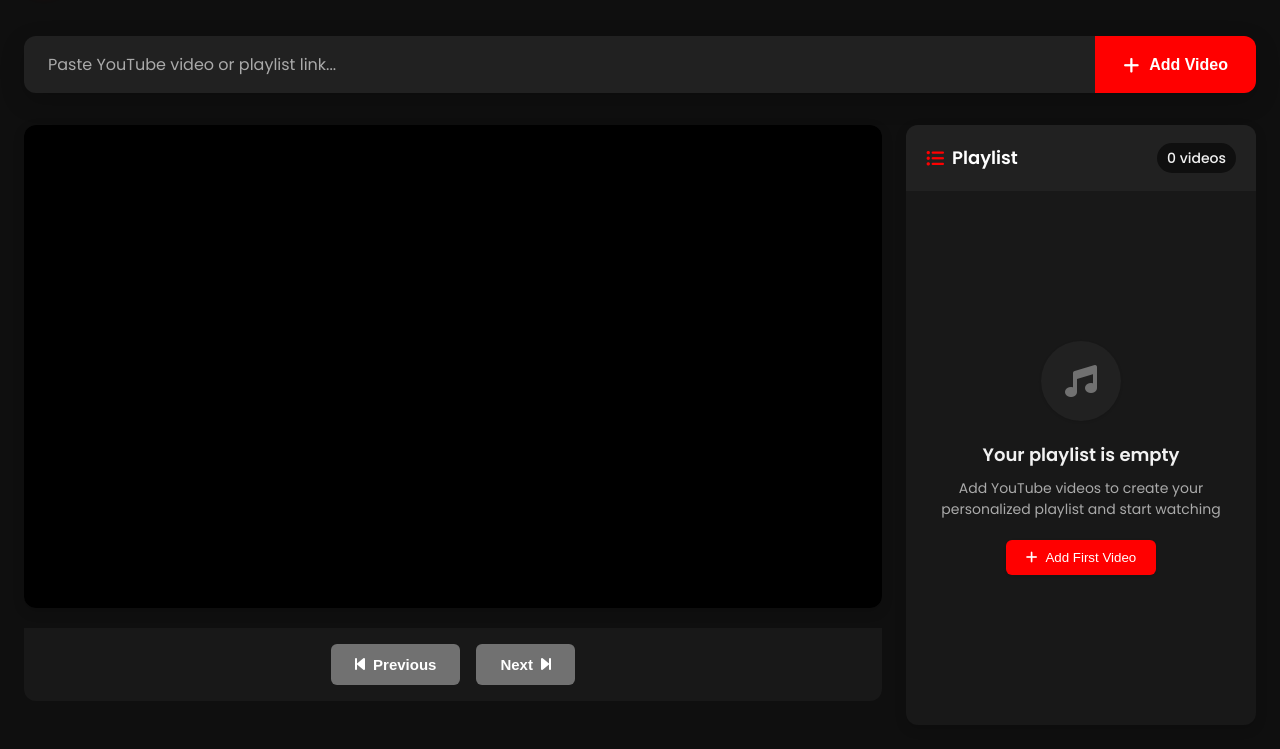
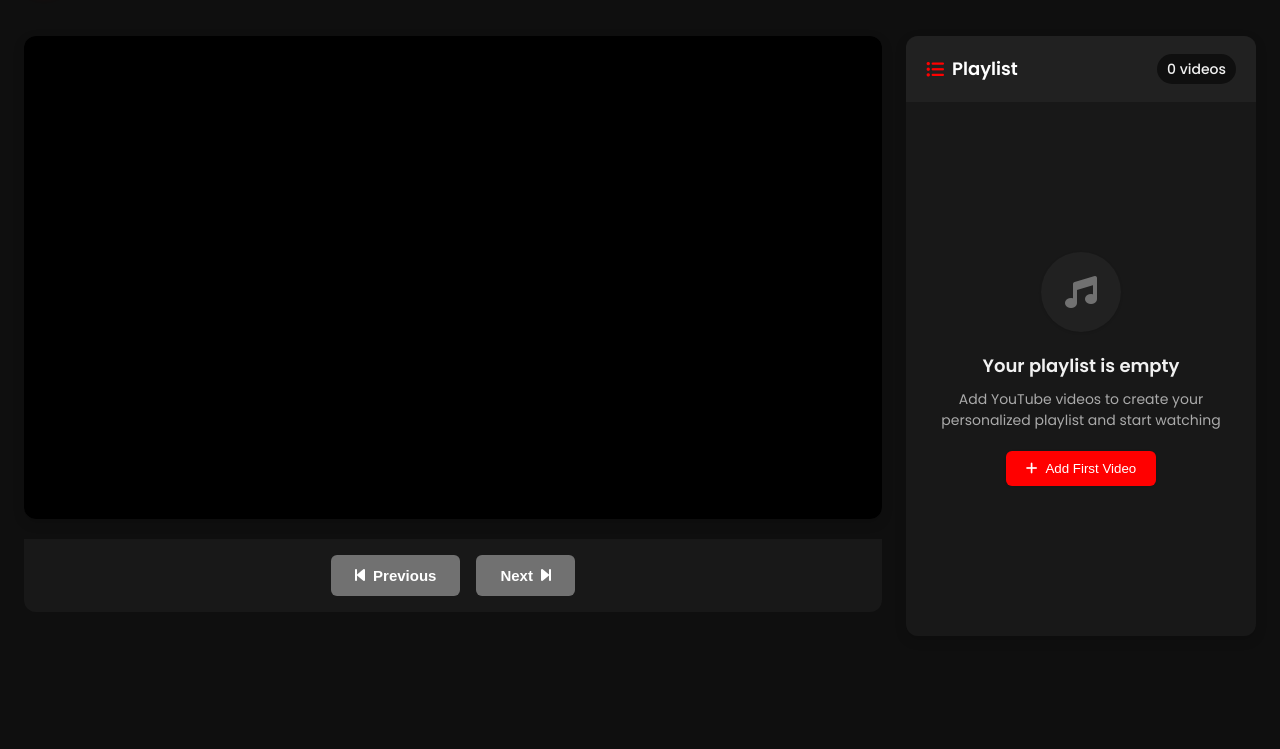
Before and after one commit to NahidAhmed-12/Youtube, a plain HTML site: page index.html in a window 1280 px wide. Shown: the part 92-841 px from the top of the page. After the commit the page ends 800 px from the top, so only its background shows below. Drawn offline with Linux system fonts and the light colour scheme; no server answers.

Commit message:
Update index.html

```diff
--- a/index.html
+++ b/index.html
@@ -566,7 +566,7 @@
     }
 
     .playlist-item {
-      animation: fadeIn 0.3s ease forwards;
+      animation: fadeIn 0.5s ease forwards;
       opacity: 0;
     }
 
@@ -589,14 +589,7 @@
       </a>
     </header>
 
-    <div class="input-section">
-      <div class="input-container">
-        <input type="text" id="videoLink" placeholder="Paste YouTube video or playlist link...">
-        <button onclick="saveAndLoadVideo()">
-          <i class="fas fa-plus"></i> Add Video
-        </button>
-      </div>
-    </div>
+
 
     <div class="main-content">
       <div class="player-section">
```
